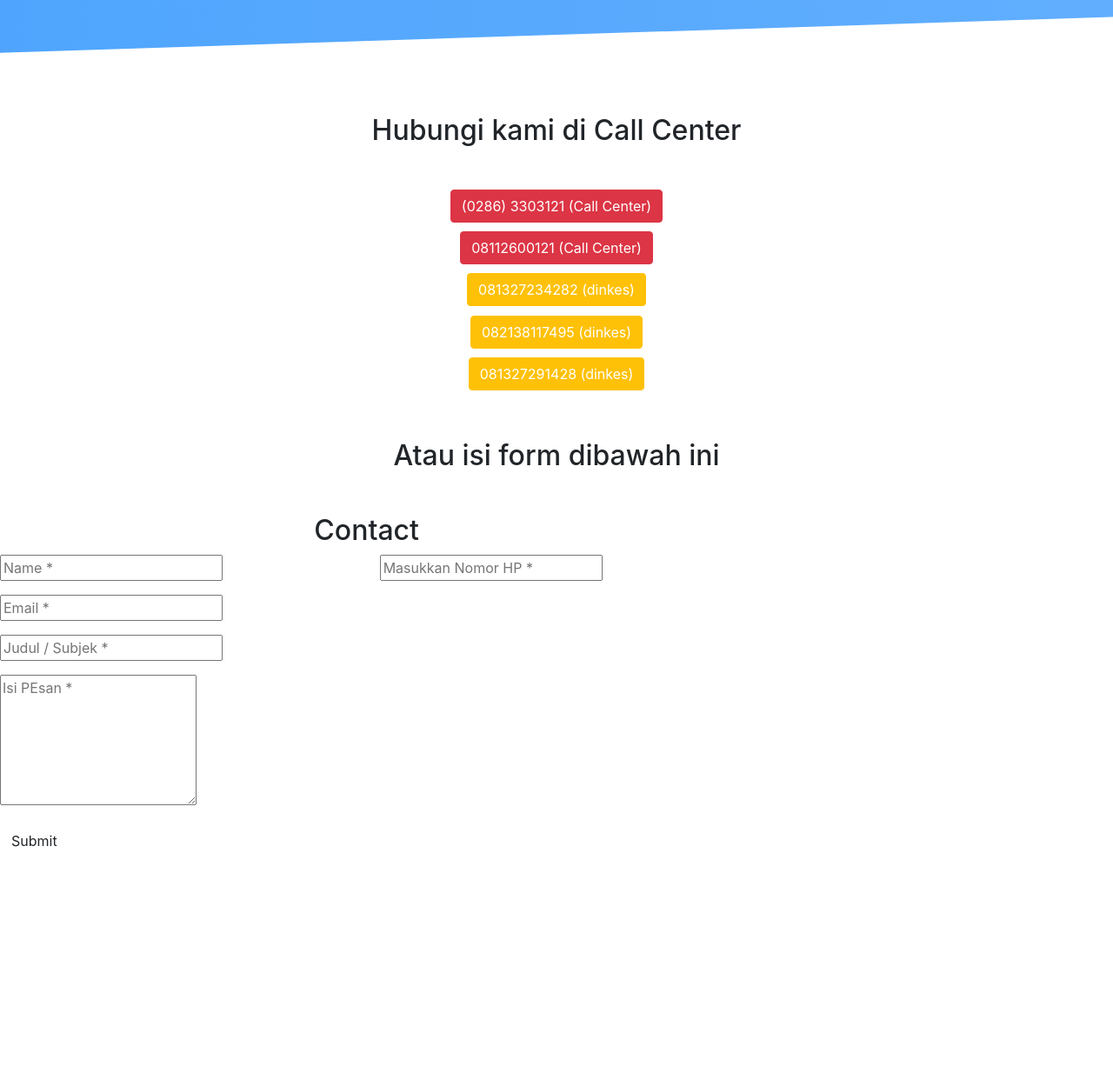
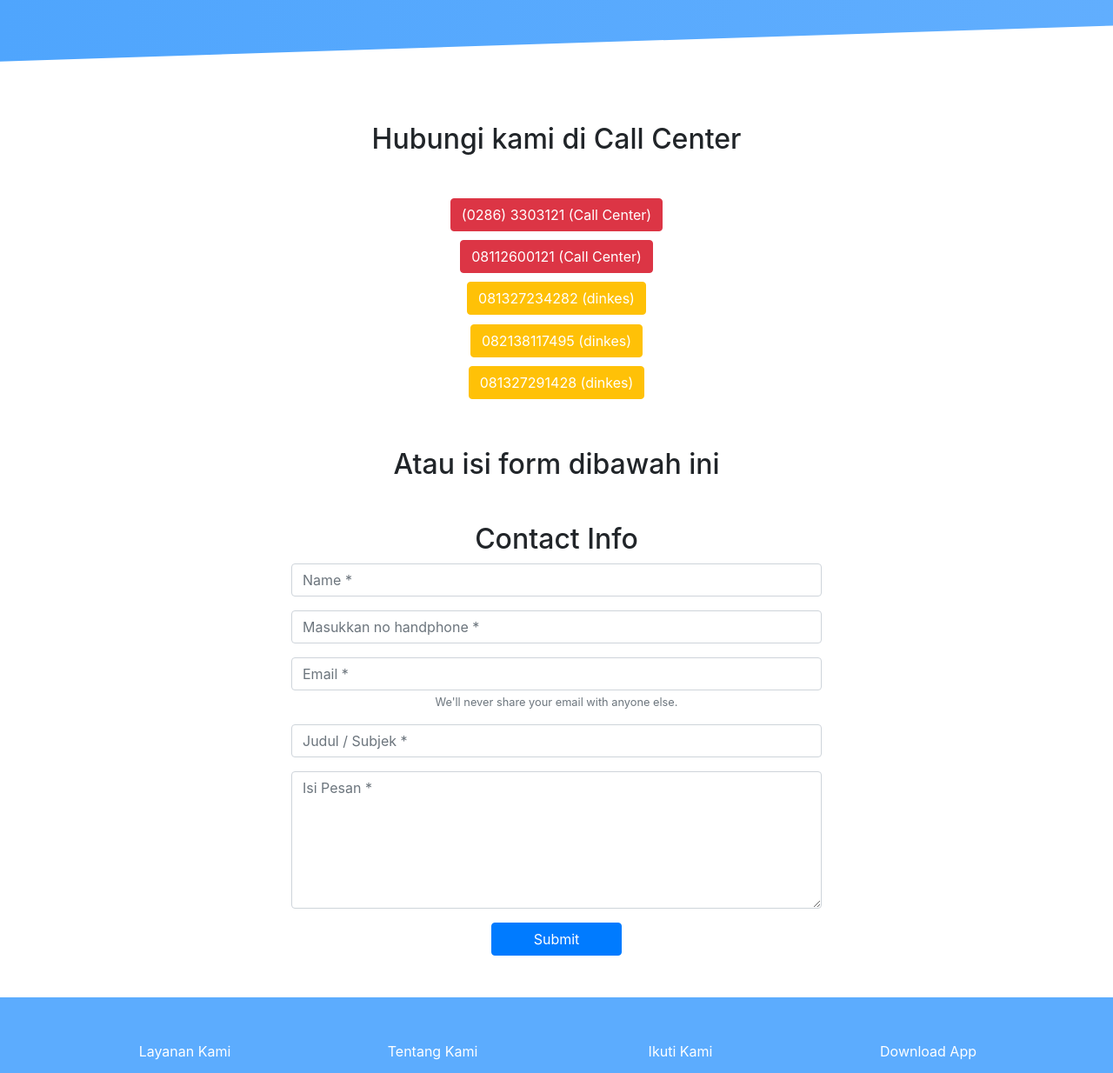
Before and after one commit to aliefda/hackathon_sevima, a CodeIgniter app: page /codeigniter/index.php/admin/overview/index in a window 1280 px wide. Shown: the part 2024-3258 px from the top of the page at 87% size. Before the commit the page ends 2998 px from the top, so only its background shows below. Run offline with CodeIgniter, Linux system fonts and the light colour scheme.

Commit message:
six-commit

```diff
--- a/application/views/admin/overview.php
+++ b/application/views/admin/overview.php
@@ -33,10 +33,10 @@
 </div>
 </nav>
 
-<div class="container" style="padding-bottom: 15px; padding-top: 60px;">
+<div class="container" style="padding-bottom: 15px; padding-top: 70px;">
   <div class="row">
     <div class="image col-lg-6" style="right: 10px;">
-      <img src="https://corona.wonosobokab.go.id/theme/images/image_4.png" alt="logo" width="500" height="300">
+      <img src="https://corona.wonosobokab.go.id/theme/images/image_4.png" alt="logo" width="450" height="300">
     </div>
     <div class="desc col-lg-6">
       <h2>Satgas Covid-19</h2>
@@ -211,7 +211,7 @@
   </div>
 </div>
 
-<section id="homepage" class="home page-section parallax-1 overlay-light-alpha-10" style="padding-top: 70px;">
+<section id="homepage" style="padding-top: 70px;">
 	<div class="table-content">
 		<div class="text-center">
 			<h2><span class="">Hubungi kami di Call Center </br></br></span></h2>
@@ -228,54 +228,112 @@
 
 <div class="my-5"></div>
 
-<div class="row">
-	<div class="col-md-8 col-md-offset-2">
+<div class="mx-auto">
 			<div class="blog-item clearfix">
-				<div class="comments-heading text-center mb-30">
+				<div class="comments-heading text-center">
 					<hgroup>
-						<h2 class="font-face1 section-heading">Contact</h2>
+						<h2 class="">Contact Info</h2>
 					</hgroup>
 				</div>
 				<form method="post" action="https://corona.wonosobokab.go.id/contact/send" role="form" class="form">
-					<div class="row">
+					<form>
+          <center>
            <div class="col-md-6">
             <div class="form-group">
-								 <input type="text" name="name" class="full_width" placeholder="Name *" maxlength="100" required="">
+              <input type="text" name="name" class="form-control" placeholder="Name *" maxlength="100" required="">
+            </div>
+           </div>
+           <div class="col-md-6">
+            <div class="form-group">
+              <input type="text" name="hp" class="form-control" placeholder="Masukkan no handphone *" maxlength="100" required="" >
+            </div>
+           </div>
+           <div class="col-md-6">
+            <div class="form-group">
+              <input type="email" name="email" class="form-control" placeholder="Email *" maxlength="100" required="">
+              <small id="emailHelp" class="form-text text-muted">We'll never share your email with anyone else.</small>
+            </div>
+           </div>
+           <div class="col-md-6">
+            <div class="form-group">
+              <input type="text" name="subject" class="form-control" placeholder="Judul / Subjek *" maxlength="100" required="">
+            </div>
+           </div>
+           <div class="col-md-6">
+            <div class="form-group">
+              <textarea name="message" class="form-control" rows="6" placeholder="Isi Pesan *" maxlength="400" required></textarea>
+            </div>
+           </div>
+            <button type="submit" class="btn btn-primary" style="width:150px;">Submit</button>
+          </center>
+          </form>
+        </form>
       </div>
 </div>
 
-						<div class="col-md-6">
-							<div class="form-group">
-								<input type="text" name="hp" class="full_width" placeholder="Masukkan Nomor HP *" maxlength="100" required="">
+<div class="my-5"></div>
+
+<footer style="padding-top:50px; background-color: #5CACFE;">
+<div class="container" style="padding-bottom: 50px;">
+<div class="row text-center">
+  <div class="col-xs-12 col-sm-6 col-md-3">
+    <div class="duaempat text-white">
+      <p>Layanan Kami</p>
+    </div>
+    <div class="dualima text-white">
+      <a href="#">Satgas.Covid</a>
     </div>
   </div>
 
-						<div class="col-md-12">
-							<div class="form-group">
-								<input type="email" name="email" class="full_width" placeholder="Email *" maxlength="100" required="">
+  <div class="col-xs-12 col-sm-6 col-md-3">
+    <div class="duatujuh text-white">
+      <p>Tentang Kami</p>
+    </div>
+    <div class="duasembilan text-white">
+      <a href="#">Profile</a>
+    </div>
+    <div class="tigapuluh text-white">
+      <a href="#">Kontak</a>
     </div>
   </div>
 
-            <div class="col-md-12">
-							<div class="form-group">
-								<input type="text" name="subject" class="full_width" placeholder="Judul / Subjek *" maxlength="100" required="">
+  <div class="col-xs-12 col-sm-6 col-md-3">
+    <div class="tigadua text-white">
+      <p>Ikuti Kami</p>
+    </div>
+    <div class="instagram">
+      <i class="fab fa-instagram"></i>
+        <a href="#">Instagram</a>
+    </div>
+    <div class="facebook">
+      <i class="fab fa-facebook"></i>
+        <a href="#">Facebook</a>
+    </div>
+    <div class="twitter">
+      <i class="fab fa-twitter"></i>
+        <a href="#">Twitter</a>
+    </div>
+    <div class="youtube">
+      <i class="fab fa-youtube"></i>
+        <a href="#">Youtube Channel</a>
     </div>
   </div>
 
-            <div class="col-md-12">
-							<div class="form-group">
-								<textarea name="message" class="full_width" rows="6" placeholder="Isi PEsan *" maxlength="400" required></textarea>
+  <div class="col-xs-12 col-sm-6 col-md-3">
+    <div class="download text-white">
+      <p>Download App</p>
+    </div>
+    <div class="playstore">
+      <a href="#"><img src="https://www.freepnglogos.com/uploads/google-play-png-logo/company-google-play-png-logo-2.png" width="150px;"></a>
     </div>
   </div>
-
-            <div class="col-md-12 center-xs">
-							<button type="submit" class="btn bg-black white-color">
-								Submit
-							</button>
 </div>
 </div>
-          </form>
+<div class="copyright text-center text-white" style="padding-bottom: 20px;">
+    <h6>Copyright 2019 Mentoring.ID.All right reserved</h6>
 </div>
+</footer>
+
 
 
   <script src="https://code.jquery.com/jquery-3.5.1.slim.min.js" integrity="sha384-DfXdz2htPH0lsSSs5nCTpuj/zy4C+OGpamoFVy38MVBnE+IbbVYUew+OrCXaRkfj" crossorigin="anonymous"></script>
```
Lines whose indentation alone changed are shown as unchanged.
